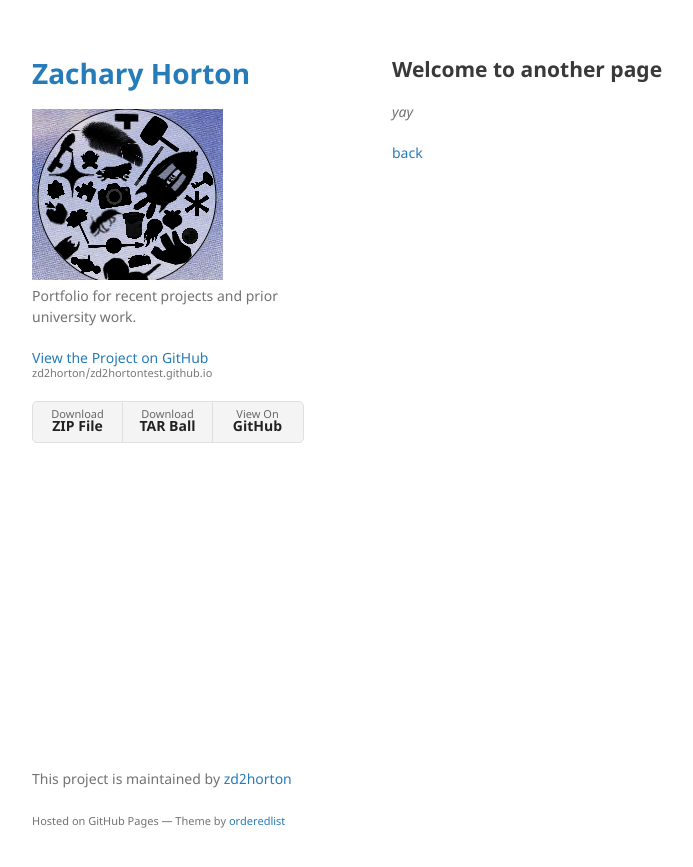
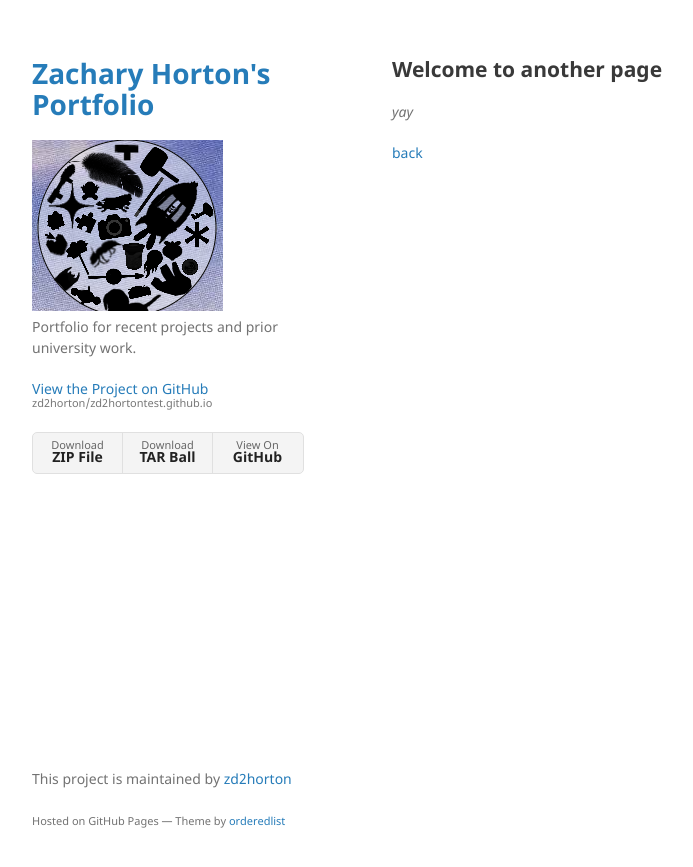
Before and after one commit to zd2horton/zd2hortontest.github.io, a Jekyll site: the page built from another-page.md, in a window 1280 px wide. Shown: the top 867 px of the page, without its empty margins (178-871 px from the left). Built offline with Jekyll 4.4.1, drawn with Linux system fonts in a browser that asks for light colours; our own code applies the rules of GitHub Pages for plain Markdown files.

```diff
--- a/_config.yml
+++ b/_config.yml
@@ -1,4 +1,4 @@
-title: Zachary Horton
+title: Zachary Horton's Portfolio
 logo: /assets/img/mylogo.png
 description: Portfolio for recent projects and prior university work.
 show_downloads: true
```
Also changed, not shown: favicon.ico (added).
